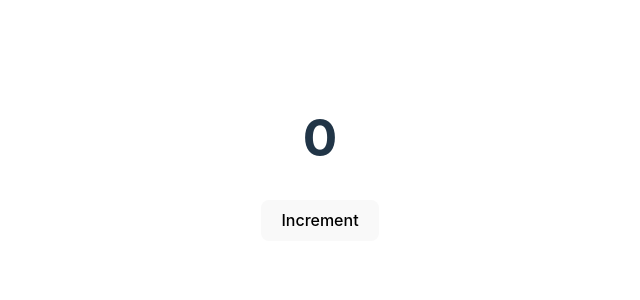
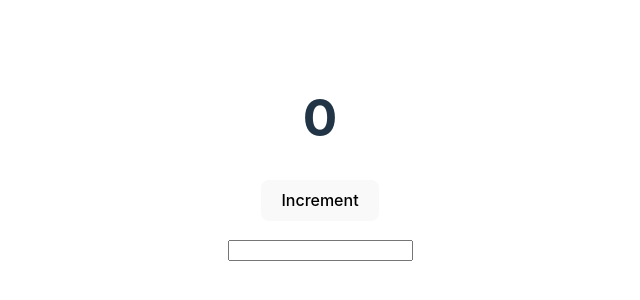
Before and after one commit to bbangwon/state-demo, a React (Vite) app: page / in a window 1280 px wide. Shown: the part 242-542 px from the top of the page, without its empty margins (320-960 px from the left). Built offline with nearby package versions, Linux system fonts and the light colour scheme.

Commit message:
useEffect 의존성

```diff
--- a/src/CounterEffect.jsx
+++ b/src/CounterEffect.jsx
@@ -2,15 +2,19 @@
 
 export default function CounterEffect() {
     const [count, setCount] = useState(0);
+    const [name, setName] = useState("");
     useEffect(function myEffect(){
         console.log("I'm in the effect!");
-    });
+    }, []);
     const increment = () => setCount(count + 1);
+    const handleChange = (e) => setName(e.target.value);
 
     return(
         <div>
             <h1>{count}</h1>
             <button onClick={increment}>Increment</button>
+            <p>{name}</p>
+            <input type="text" value={name} onChange={handleChange}/>
         </div>
     )
 }
```
